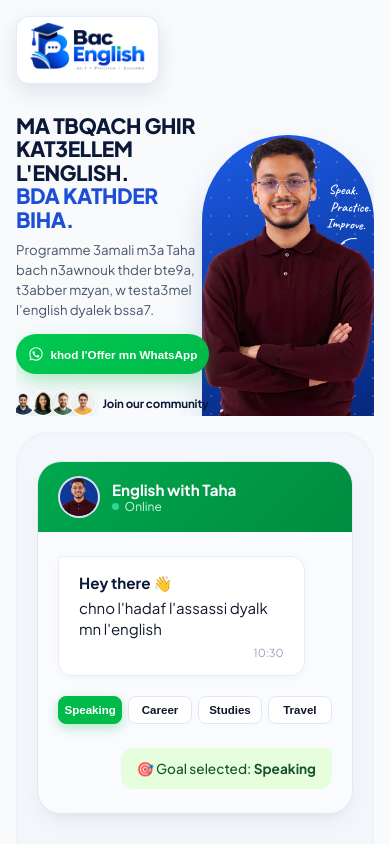
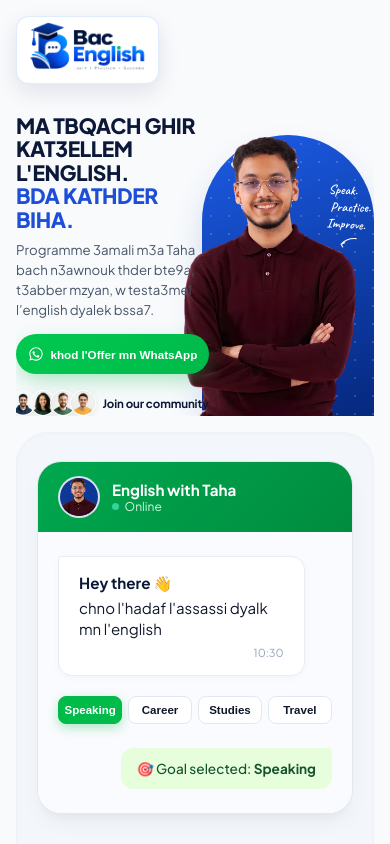
Before and after one commit to OthmanEss123/englishwithtaha, a Next.js app: page / in a window 390 px wide. Shown: the top 844 px of the page. Built offline with nearby package versions, Linux system fonts and the light colour scheme.

Commit message:
feat: implement design system and hero section styles in globals.css

```diff
--- a/src/app/globals.css
+++ b/src/app/globals.css
@@ -1992,7 +1992,7 @@ body {
     width: 100% !important;
     height: 105% !important;
     max-width: none !important;
-    margin-right: 0 !important;
+    margin-right: 20 !important;
     display: flex !important;
     justify-content: center !important;
     align-items: flex-end !important;
```
